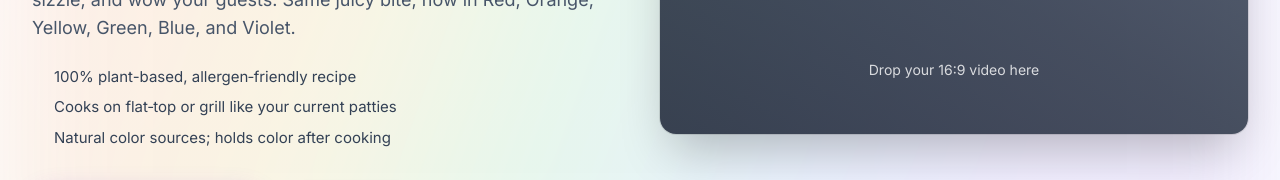
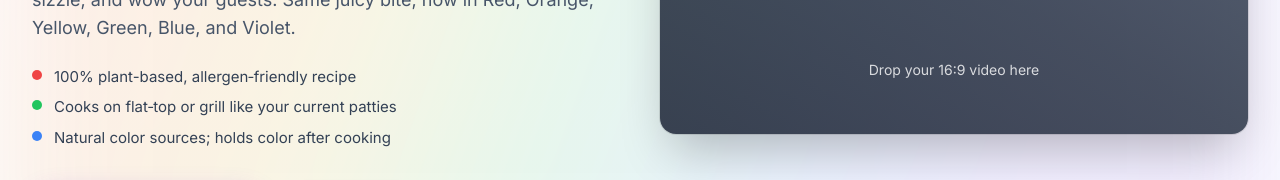
Before and after one commit to bdnorris/builder-vibe-den, a Vue app: page / in a window 1280 px wide. Shown: the part 468-648 px from the top of the page. Built offline with nearby package versions, Linux system fonts and the light colour scheme.

Commit message:
Fix Tailwind color class names from dot to hyphen notation
cgen-4ca46a5e35a840b682eca5143654d8de

```diff
--- a/src/App.vue
+++ b/src/App.vue
@@ -59,9 +59,9 @@ function pattyStyle(hex: string) {
             Designed for restaurant pros: vibrant, food-safe colors that sear, sizzle, and wow your guests. Same juicy bite, now in Red, Orange, Yellow, Green, Blue, and Violet.
           </p>
           <ul class="mt-6 space-y-2 text-slate-700">
-            <li class="flex items-start gap-3"><span class="mt-1 h-2.5 w-2.5 rounded-full bg-rainbow.red"></span> 100% plant-based, allergen‑friendly recipe</li>
-            <li class="flex items-start gap-3"><span class="mt-1 h-2.5 w-2.5 rounded-full bg-rainbow.green"></span> Cooks on flat‑top or grill like your current patties</li>
-            <li class="flex items-start gap-3"><span class="mt-1 h-2.5 w-2.5 rounded-full bg-rainbow.blue"></span> Natural color sources; holds color after cooking</li>
+            <li class="flex items-start gap-3"><span class="mt-1 h-2.5 w-2.5 rounded-full bg-rainbow-red"></span> 100% plant-based, allergen‑friendly recipe</li>
+            <li class="flex items-start gap-3"><span class="mt-1 h-2.5 w-2.5 rounded-full bg-rainbow-green"></span> Cooks on flat‑top or grill like your current patties</li>
+            <li class="flex items-start gap-3"><span class="mt-1 h-2.5 w-2.5 rounded-full bg-rainbow-blue"></span> Natural color sources; holds color after cooking</li>
           </ul>
           <div class="mt-8 flex flex-wrap items-center gap-4">
             <a href="#lead-form" class="btn">Request wholesale pricing</a>
```
